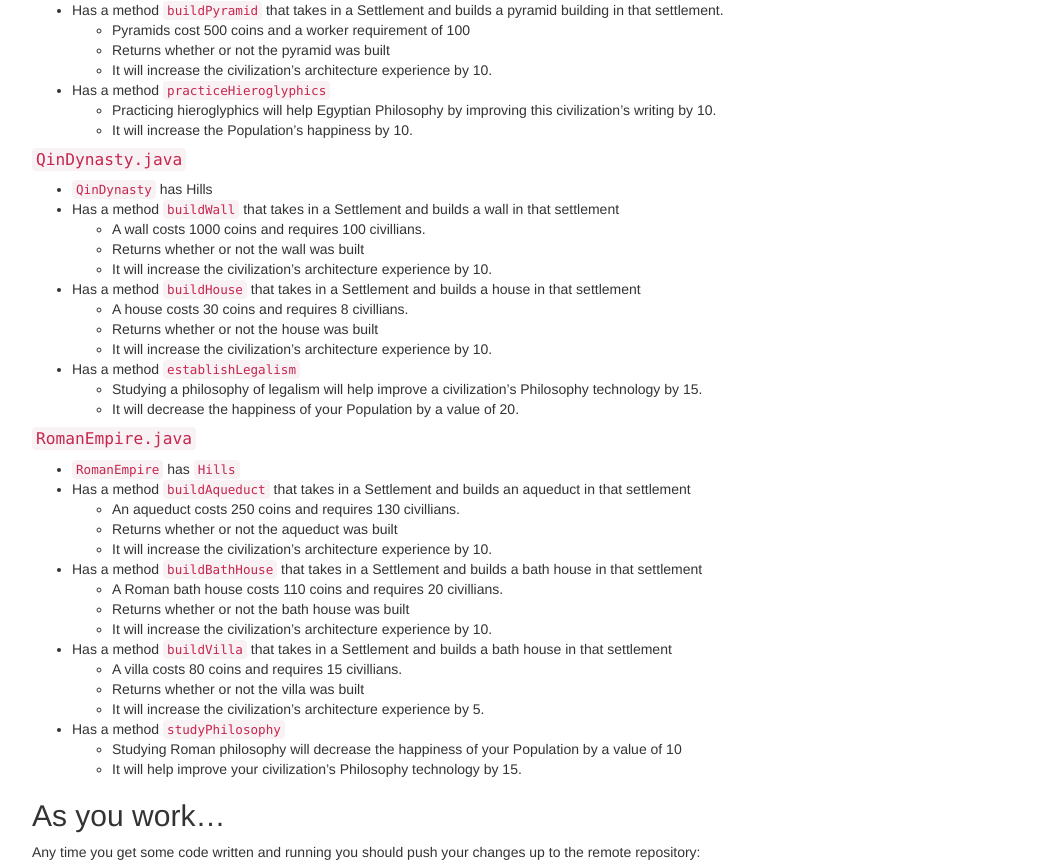
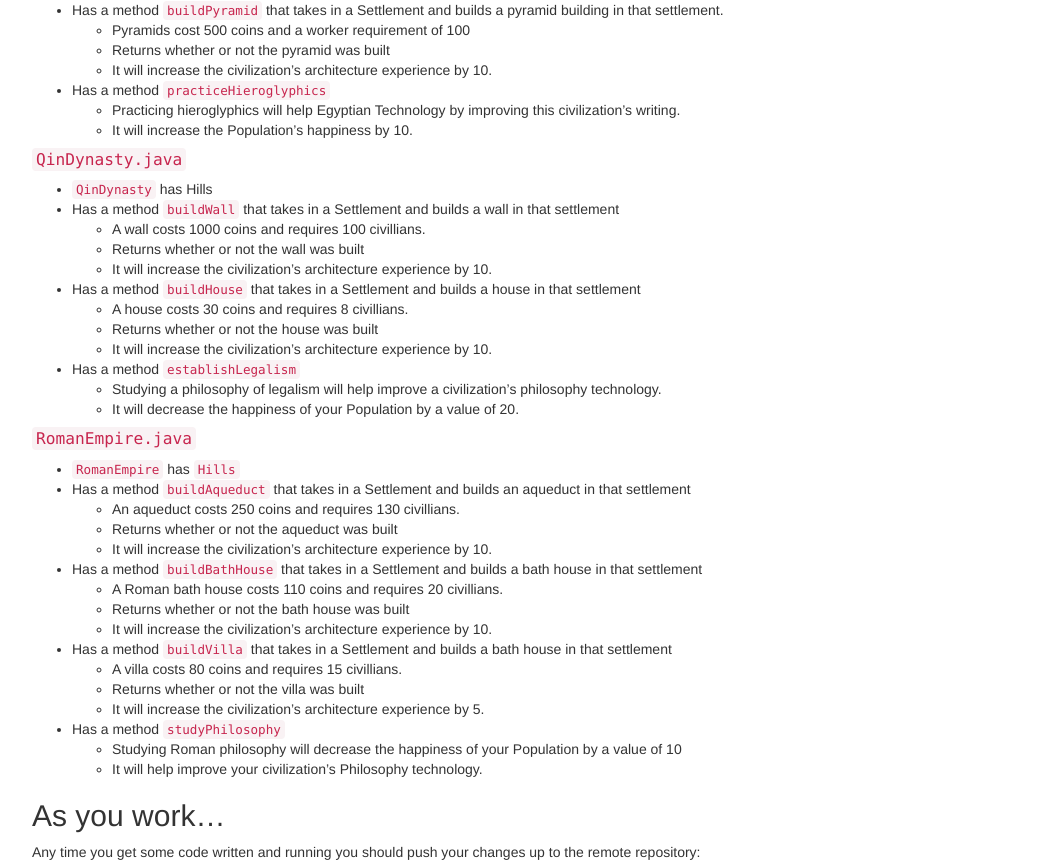
Before and after one commit to cs1331/cs1331.github.io.old, a Jekyll site: the page built from fall2016/hw2/hw2.md, in a window 1280 px wide and 1400 px high, scrolled down 3480 px. Shown: the part 158-1024 px from the top of the window, without its empty margins (38-1097 px from the left). Built offline with Jekyll 4.4.1, drawn with Linux system fonts in a browser that asks for light colours; nearby versions of some CDN libraries.

Commit message:
Further clarifications

```diff
--- a/fall2016/hw2/hw2.md
+++ b/fall2016/hw2/hw2.md
@@ -173,7 +173,7 @@ You will be writing 3 civilization classes:
     * Returns whether or not the pyramid was built
     * It will increase the civilization's architecture experience by 10.
 * Has a method `practiceHieroglyphics`
-    * Practicing hieroglyphics will help Egyptian Philosophy by improving this civilization's writing by 10.
+    * Practicing hieroglyphics will help Egyptian Technology by improving this civilization's writing.
     * It will increase the Population's happiness by 10.
 
 #### `QinDynasty.java`
@@ -187,7 +187,7 @@ You will be writing 3 civilization classes:
     * Returns whether or not the house was built
     * It will increase the civilization's architecture experience by 10.
 * Has a method `establishLegalism`
-    * Studying a philosophy of legalism will help improve a civilization's Philosophy technology by 15.
+    * Studying a philosophy of legalism will help improve a civilization's philosophy technology.
     * It will decrease the happiness of your Population by a value of 20.
 
 #### `RomanEmpire.java`
@@ -206,7 +206,7 @@ You will be writing 3 civilization classes:
     * It will increase the civilization's architecture experience by 5.
 * Has a method `studyPhilosophy`
     * Studying Roman philosophy will decrease the happiness of your Population by a value of 10
-    * It will help improve your civilization's Philosophy technology by 15.
+    * It will help improve your civilization's Philosophy technology.
 
 ## As you work...
 Any time you get some code written and running you should push your changes up to the remote repository:
```
